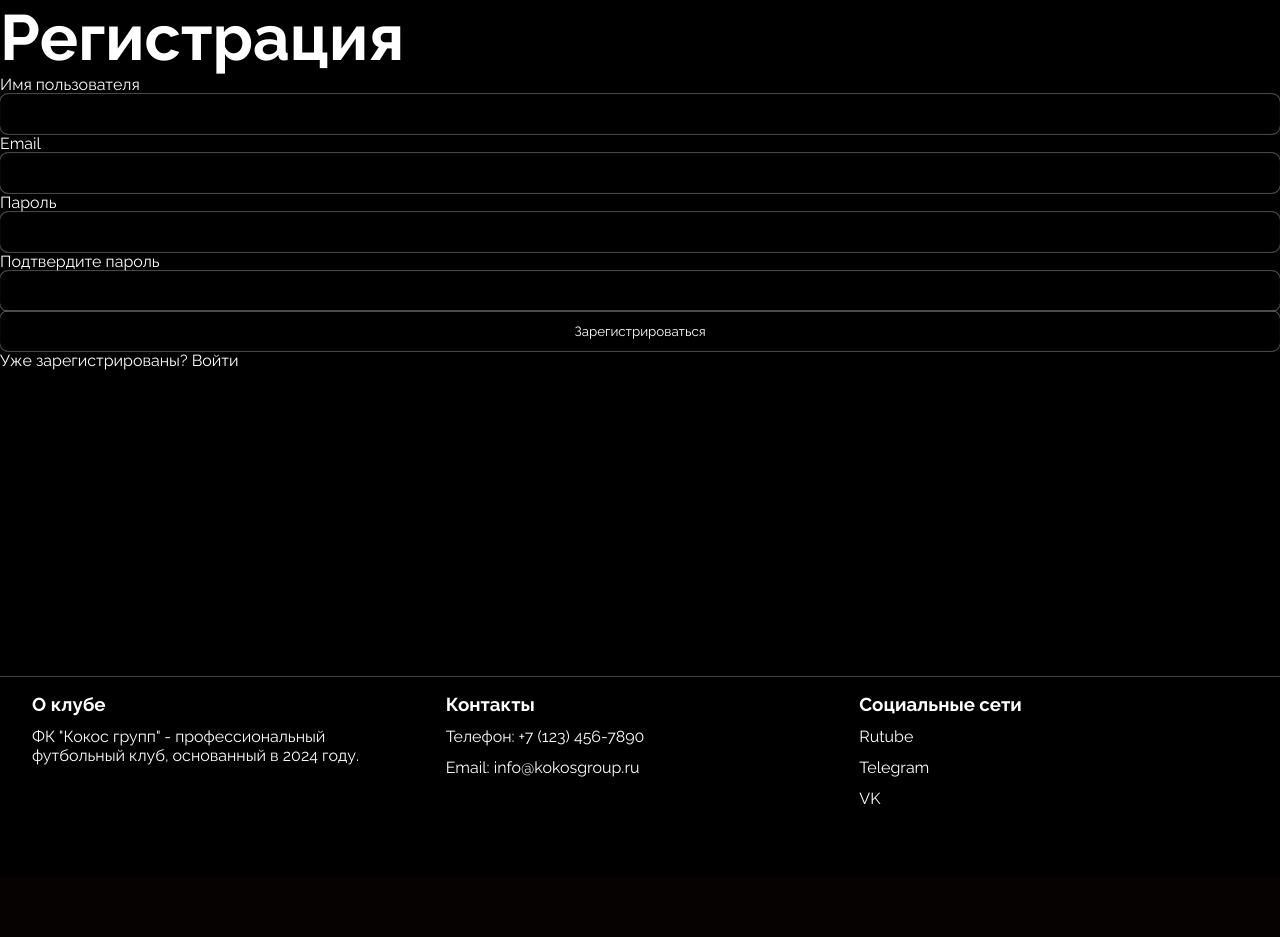
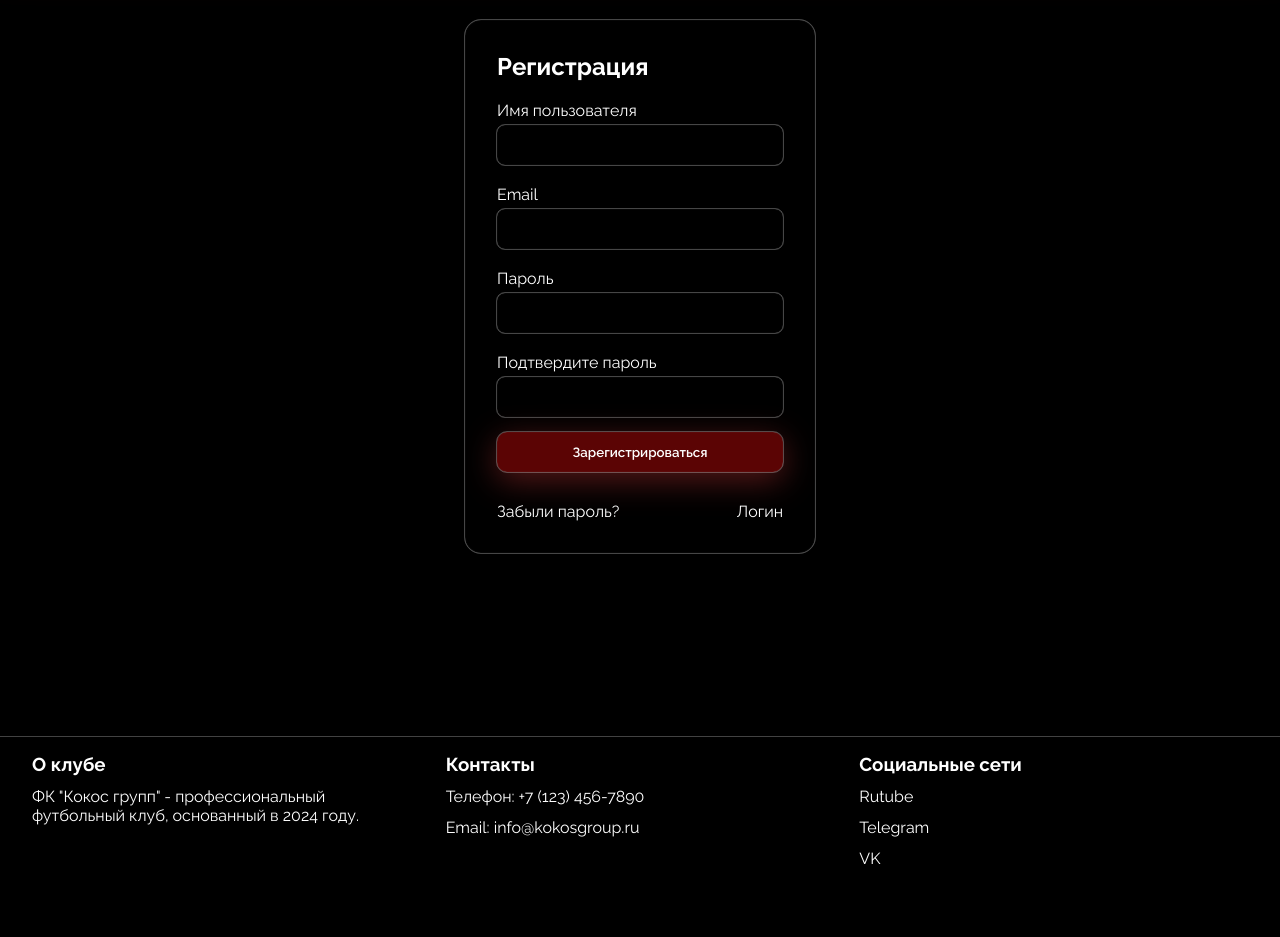
Before and after one commit to Govno-Code/KokocFK, a Flask app: page /register in a window 1280 px wide. Shown: the part 123-1060 px from the top of the page. Before the commit the page ends 927 px from the top, so only its background shows below. Run offline with Flask 3, Linux system fonts and the light colour scheme; some libraries are stand-ins or nearby versions.

Commit message:
basically done

```diff
--- a/static/css/style.css
+++ b/static/css/style.css
@@ -437,6 +437,7 @@ main {
   min-height: calc(100dvh - 123px);
 }
 footer {
+  margin-top: 60px;
   display: grid;
   grid-template-columns: 1fr 1fr 1fr;
   justify-content: start;
@@ -641,6 +642,9 @@ input[type="checkbox"] {
   background-color: rgba(228, 12, 12, 0.5);
 
 }
+.margin-16 {
+  margin: 16px;
+}
 .full{
   width: 100%;
 }
@@ -653,14 +657,31 @@ input[type="checkbox"] {
 
   width: 100%;
   padding: 32px;
-
   display: grid;
-  grid-template-columns: repeat(auto-fill, minmax(250px, 1fr));
+  grid-template-columns: repeat(auto-fill, minmax(300px, 1fr));
   align-items: flex-start;
   gap: 16px;
 
 
 
+}
+.button-padding {
+  padding: 12px 24px;
+}
+.news-image {
+  margin-top: 32px;
+  margin-bottom: 32px;
+  width: 100%;
+
+}
+.news-image img {
+  aspect-ratio: 16 / 9;
+  width: 100%;
+}
+
+.news-container {
+  padding-top: 0px;
+  padding: 32px;
 }
 
 
--- a/templates/base.html
+++ b/templates/base.html
@@ -106,6 +106,11 @@ if (window.scrollY == 0) {
 
 
 
+window.redirect = function redirect(link) {
+    window.location.href = link
+
+}
+
 
 document.addEventListener('DOMContentLoaded', () => {
     const animateFromBottom = (entries, observer) => {
@@ -117,7 +122,7 @@ document.addEventListener('DOMContentLoaded', () => {
                     opacity: [0, 1],
                     easing: 'easeOutExpo',
                     duration: 1000,
-                    delay: 800,
+                    delay: 600,
                     begin: () => observer.unobserve(entry.target)
                 });
             }
@@ -133,7 +138,7 @@ document.addEventListener('DOMContentLoaded', () => {
                     opacity: [0, 1],
                     easing: 'easeOutExpo',
                     duration: 1000,
-                    delay: 800,
+                    delay: 600,
                     begin: () => observer.unobserve(entry.target)
                 });
             }
@@ -150,7 +155,7 @@ document.addEventListener('DOMContentLoaded', () => {
                     opacity: [0, 1],
                     easing: 'easeOutExpo',
                     duration: 1000,
-                    delay: 800,
+                    delay: 600,
                     begin: () => observer.unobserve(entry.target)
                 });
             }
@@ -167,7 +172,7 @@ document.addEventListener('DOMContentLoaded', () => {
                     opacity: [0, 1],
                     easing: 'easeOutExpo',
                     duration: 1000,
-                    delay: 800,
+                    delay: 600,
                     begin: () => observer.unobserve(entry.target)
                 });
             }
@@ -186,7 +191,7 @@ document.addEventListener('DOMContentLoaded', () => {
                     easing: 'easeOutExpo',
                     duration: 1000,
 
-                    delay: anime.stagger(200, { start: 600 }),
+                    delay: anime.stagger(200, { start: 700 }),
                     begin: () => observer.unobserve(entry.target)
                 });
             }
--- a/templates/news.html
+++ b/templates/news.html
@@ -17,10 +17,10 @@
 
     <div class="news-list">
         {% for news in news_list %}
-        <div class="news-card card">
+        <div class="news-card card" onclick="redirect(`{{ url_for('news_detail', news_id=news.id) }}`)">
             <img src="{{ news.image_url }}" alt="{{ news.title }}">
             <div class="news-content">
-                <h3><a href="{{ url_for('news_detail', news_id=news.id) }}">{{ news.title }}</a> </h3>
+                <h3>{{ news.title }}</h3>
                 <div class="date">{{ news.date }}</div>
 
 
--- a/templates/register.html
+++ b/templates/register.html
@@ -1,30 +1,39 @@
-{% extends 'base.html' %}
+{% extends 'base.html' %} {% block title %}Регистрация{% endblock %} {% block
+content %}
 
-{% block title %}Регистрация{% endblock %}
 
-{% block content %}
-    <h1>Регистрация</h1>
-    <form method="POST" action="{{ url_for('register') }}">
+<div class="login-wrap">
+  <form method="POST" action="{{ url_for('register') }}" class="login-menu">
+    <h2>Регистрация</h2>
     {{ form.hidden_tag() }}
-        <div>
-            {{ form.username.label }}
-            {{ form.username(class="form-control") }}
+    <div class="login-div">
+      {{ form.username.label }} {{ form.username(class="form-control") }}
     </div>
-        <div>
-            {{ form.email.label }}
-            {{ form.email(class="form-control") }}
+    <div class="login-div">
+      {{ form.email.label }} {{ form.email(class="form-control") }}
     </div>
-        <div>
-            {{ form.password.label }}
-            {{ form.password(class="form-control") }}
+    <div class="login-div">
+        {{ form.password.label }} {{ form.password(class="form-control") }}
     </div>
-        <div>
-            {{ form.confirm_password.label }}
-            {{ form.confirm_password(class="form-control") }}
+    <div class="login-div">
+        {{ form.confirm_password.label }} {{
+        form.confirm_password(class="form-control") }}
       </div>
-        <div>
-            {{ form.submit(class="btn btn-primary") }}
+    <div class="login-div center full">
+      {{ form.submit(class="red full nomargin") }}
+    </div>
+
+    <div
+      style="
+        margin-top: 30px;
+        display: flex;
+        align-items: center;
+        justify-content: space-between;
+      "
+    >
+      <a href="{{ url_for('forgot_password') }}">Забыли пароль?</a>
+      <a href="{{ url_for('login') }}">Логин</a>
     </div>
   </form>
-    <p>Уже зарегистрированы? <a href="{{ url_for('login') }}">Войти</a></p>
+</div>
 {% endblock %}
```
Also changed, not shown: templates/login.html (+6 -5 lines), templates/news_detail.html (+5 -3 lines), templates/product_detail.html (+14 -9 lines), templates/products.html (+6 -3 lines), templates/team.html (added, +12 -0 lines). Lines whose indentation alone changed are shown as unchanged.
